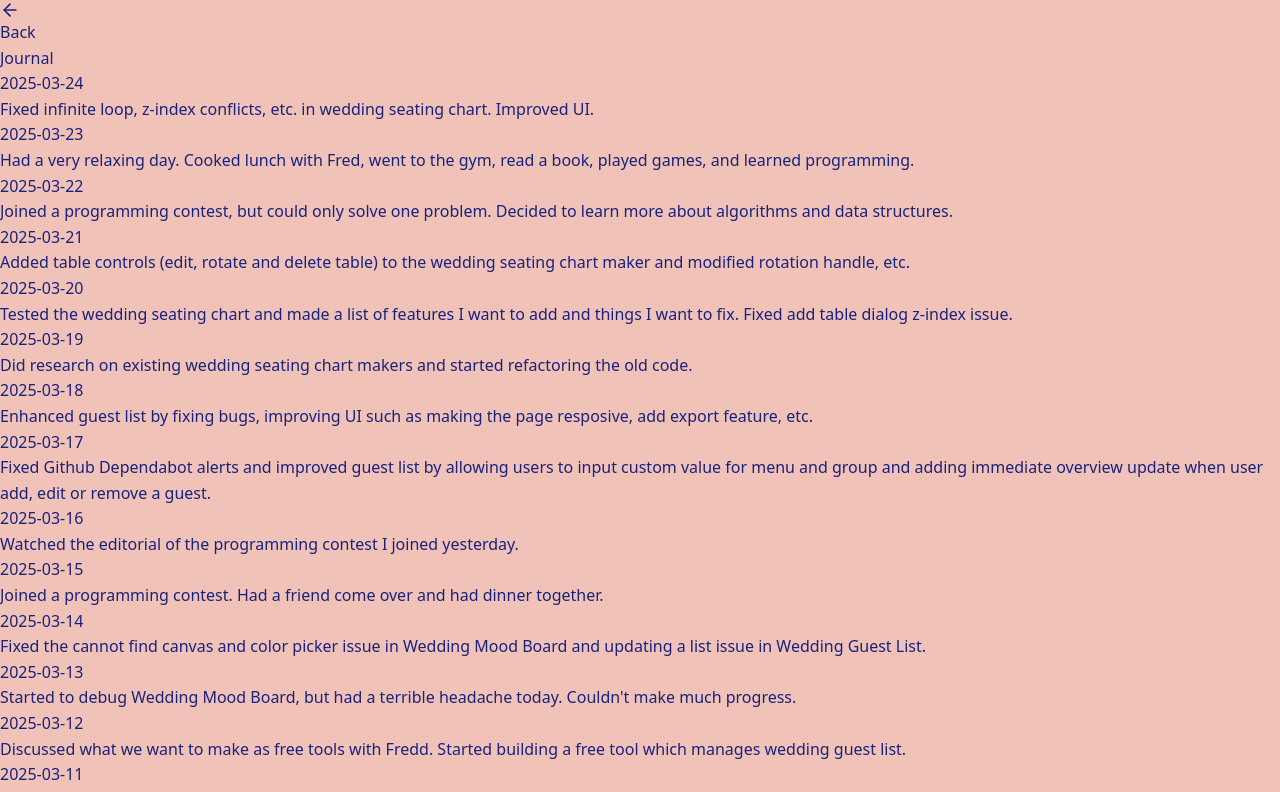
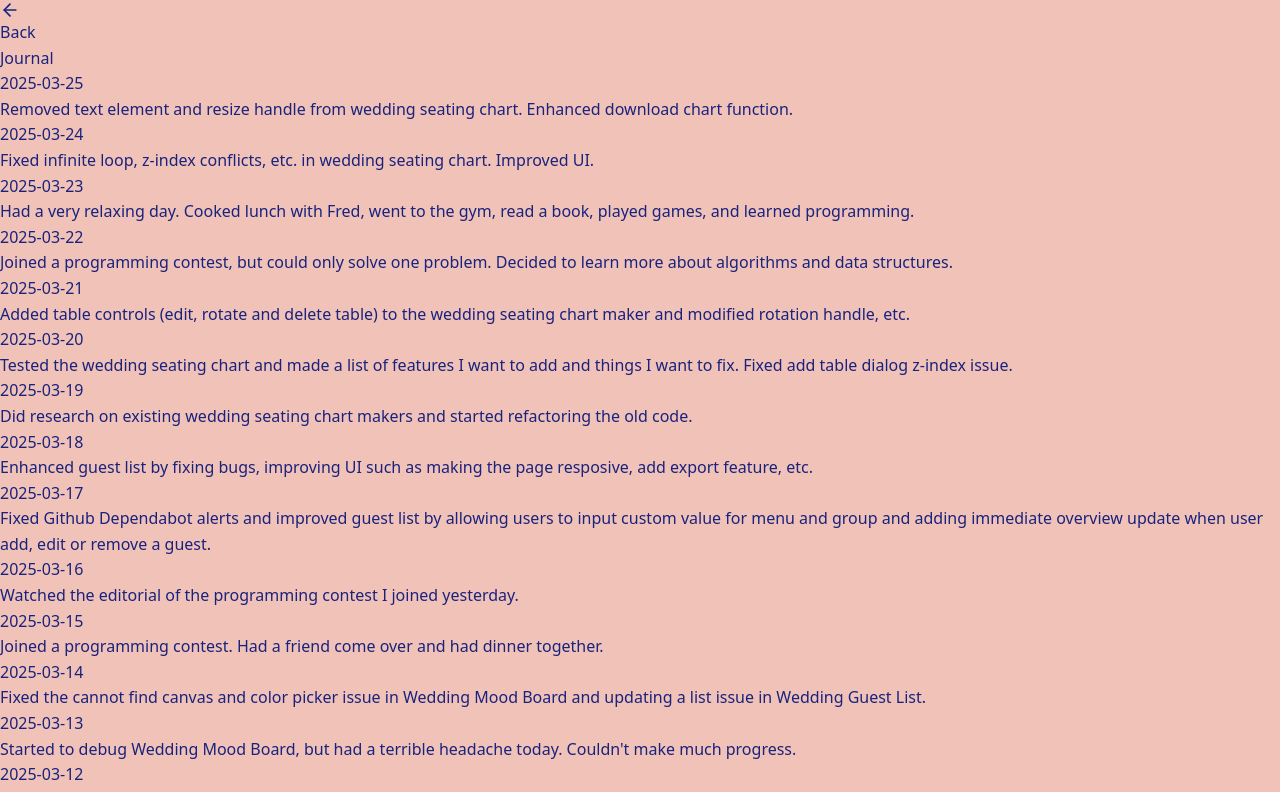
Before and after one commit to minamicode/minamicode.com, a Next.js app: page /journal in a window 1280 px wide. Shown: the top 792 px of the page. Built offline with nearby package versions, Linux system fonts and the light colour scheme.

Commit message:
add a journal entry

```diff
--- a/src/app/_components/JournalEntries.tsx
+++ b/src/app/_components/JournalEntries.tsx
@@ -6,6 +6,10 @@ type JournalEntry = {
 };
 
 const entries: JournalEntry[] = [
+  {
+    date: "2025-03-25",
+    text: "Removed text element and resize handle from wedding seating chart. Enhanced download chart function.",
+  },
   {
     date: "2025-03-24",
     text: "Fixed infinite loop, z-index conflicts, etc. in wedding seating chart. Improved UI.",
```
